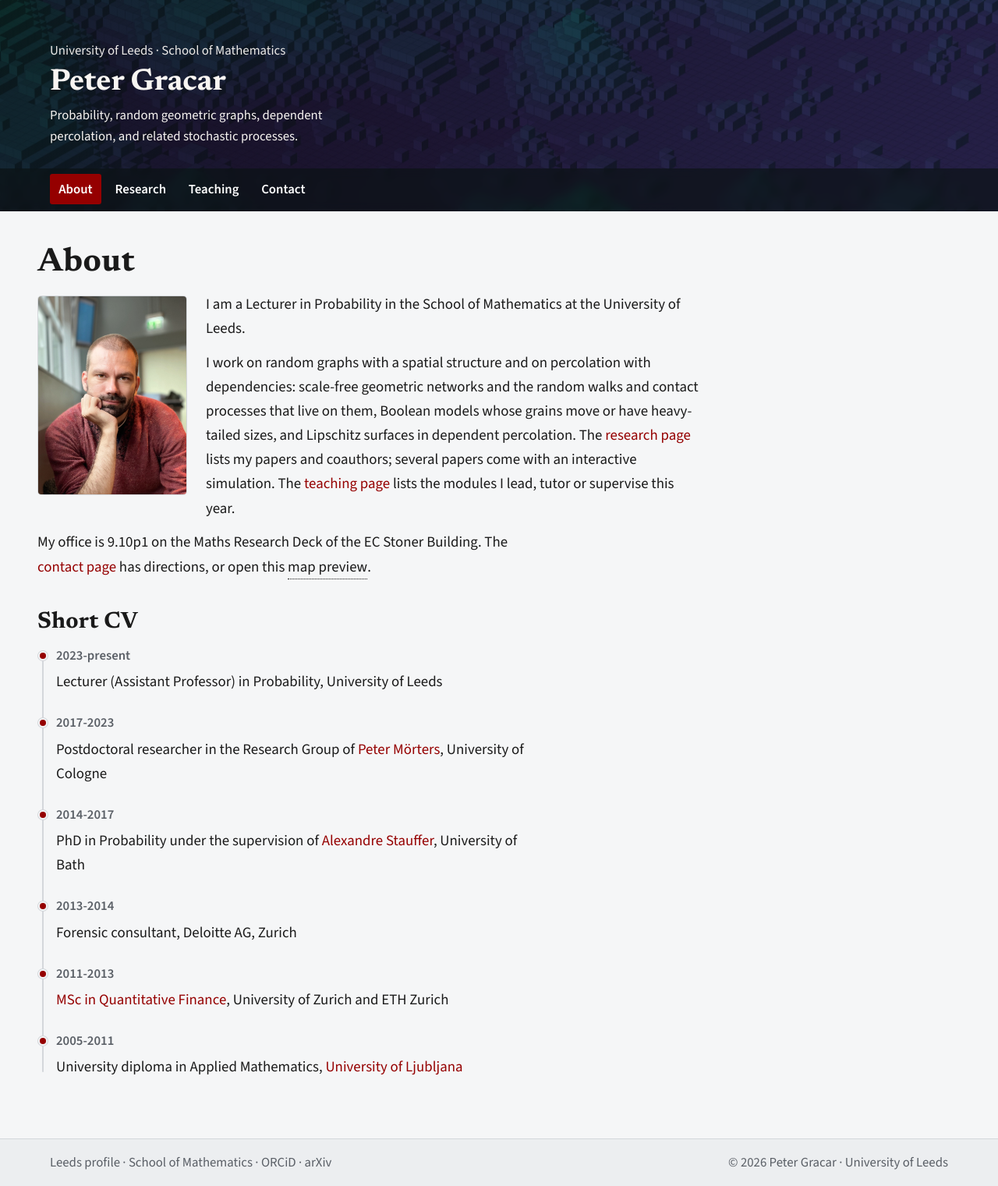
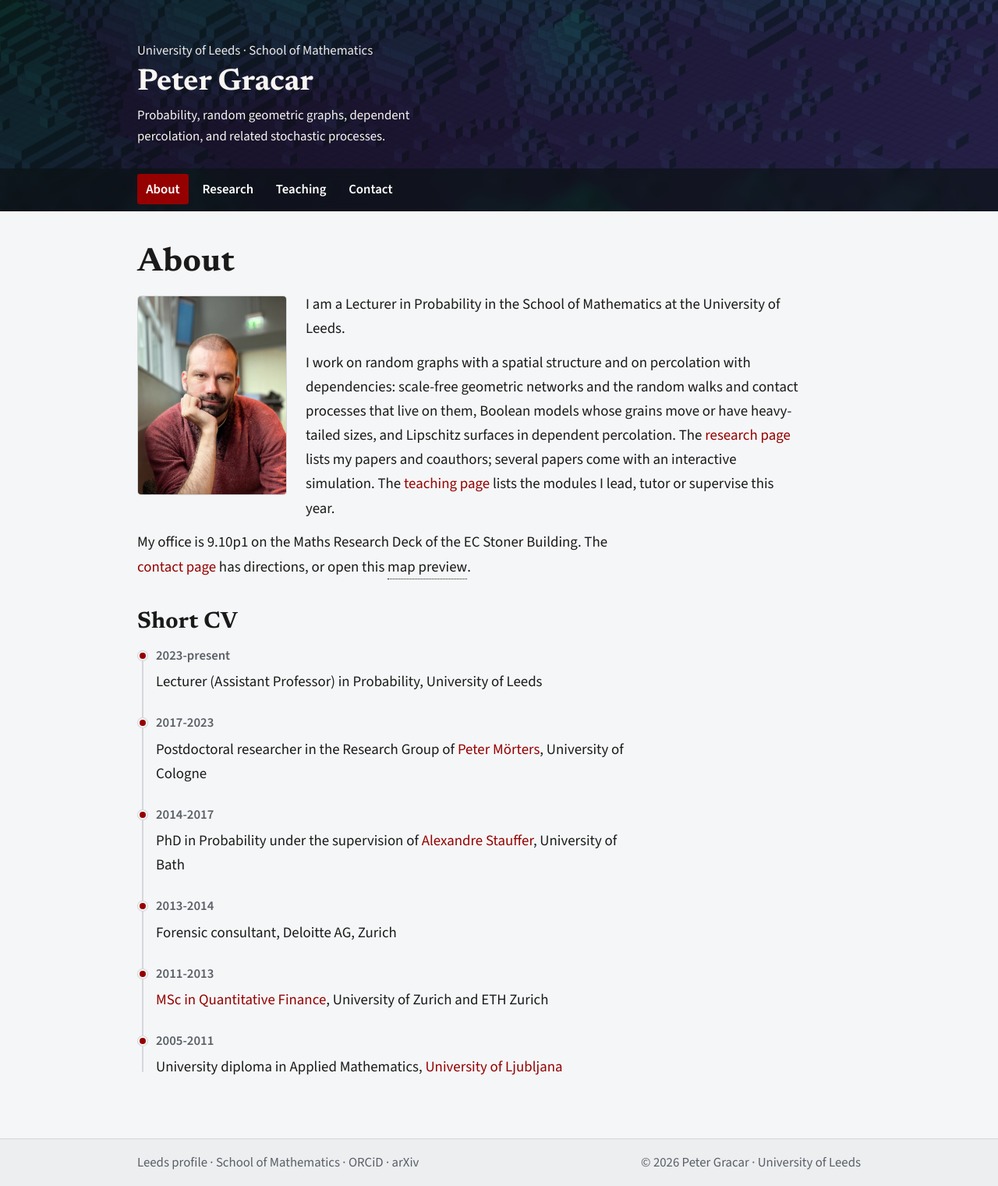
Before and after one commit to PeterGracar/PeterGracar.github.io, a Jekyll site: the page built from index.html, in a window 1280 px wide. Shown: the whole page at 78% size. Built offline with Jekyll 4.4.1, drawn with Linux system fonts in a browser that asks for light colours.

```diff
--- a/_layouts/default.html
+++ b/_layouts/default.html
@@ -31,7 +31,7 @@
   <link rel="icon" type="image/png" sizes="32x32" href="/favicon-32x32.png">
   <link rel="icon" type="image/png" sizes="16x16" href="/favicon-16x16.png">
   <link rel="manifest" href="/site.webmanifest">
-  <link rel="stylesheet" href="/style.css?v=2">
+  <link rel="stylesheet" href="/style.css?v=3">
 
   {% if page.mathjax %}
   <script>
--- a/style.css
+++ b/style.css
@@ -29,7 +29,7 @@
   --text-base: clamp(1.04rem, 1rem + 0.3vw, 1.18rem);
   --text-xl: clamp(1.9rem, 1.55rem + 1.1vw, 2.85rem);
 
-  --site-max-width: 74rem;
+  --site-max-width: 58rem;
   --reading-width: 68ch;
 
   --transition-fast: 170ms ease;
@@ -145,7 +145,7 @@ button:focus-visible {
 }
 
 .site-header-inner {
-  max-width: var(--site-max-width);
+  max-width: calc(var(--site-max-width) + 2rem);
   margin: 0 auto;
   padding: clamp(2.4rem, 4vw, 4rem) 1rem clamp(1.2rem, 2.4vw, 1.7rem);
 }
@@ -178,7 +178,7 @@ button:focus-visible {
 }
 
 .site-nav ul {
-  max-width: var(--site-max-width);
+  max-width: calc(var(--site-max-width) + 2rem);
   margin: 0 auto;
   padding: 0.45rem 1rem 0.55rem;
   display: flex;
@@ -664,7 +664,7 @@ li + li {
 }
 
 .site-footer-inner {
-  max-width: var(--site-max-width);
+  max-width: calc(var(--site-max-width) + 2rem);
   margin: 0 auto;
   padding: 1rem;
   font-size: var(--text-sm);
```
Also changed, not shown: CLAUDE.md (+6 -1 lines).
